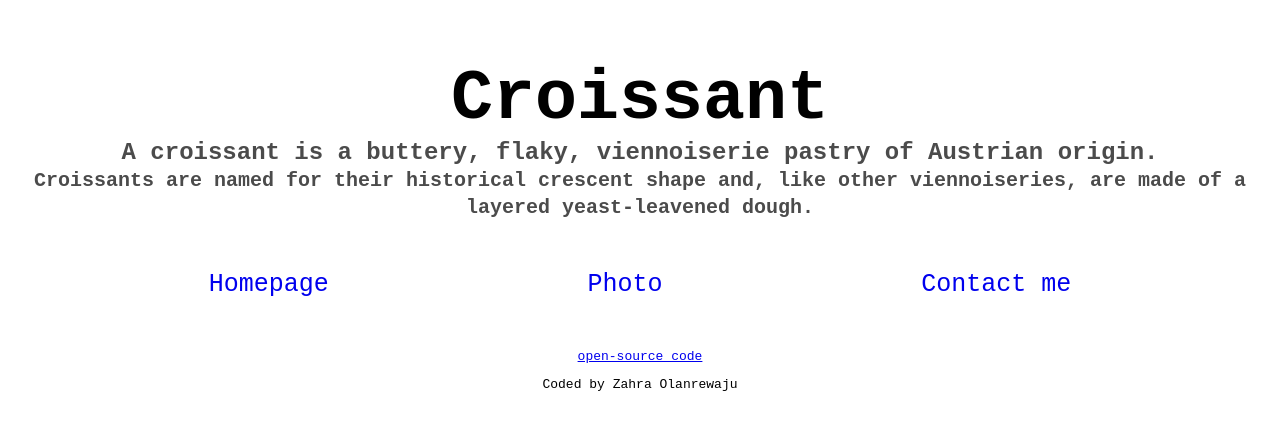
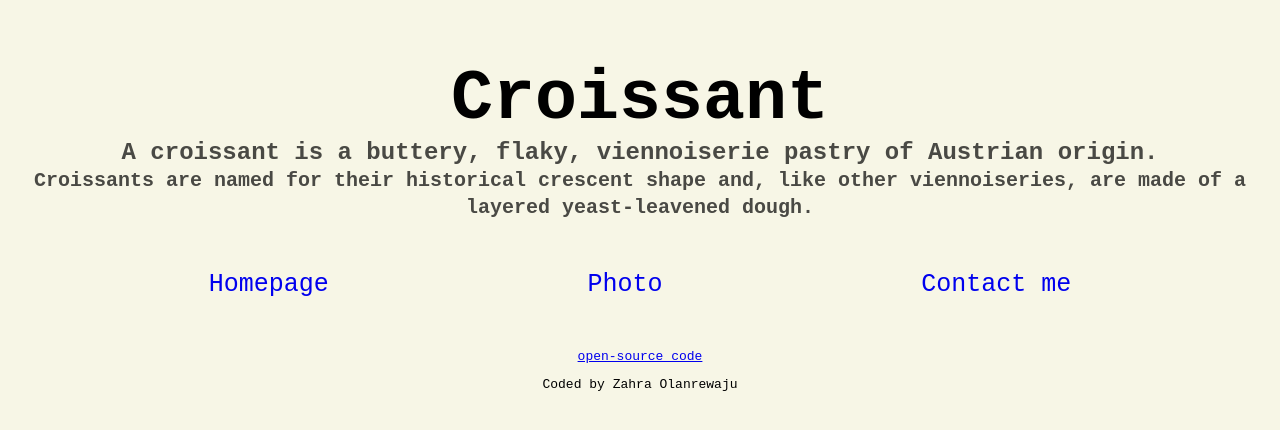
Before and after one commit to zahrabola/Multiple-Page-Hosting-zahra, a plain HTML site: page index.html in a window 1280 px wide. Drawn offline with Linux system fonts and the light colour scheme.

Commit message:
Update style1.css

```diff
--- a/src/style1.css
+++ b/src/style1.css
@@ -1,6 +1,7 @@
 body {
   display: block;
   margin: 60px auto;
+   background-color: rgba(247, 246, 228, 0.898);
 }
 h1,
 h2,
```
